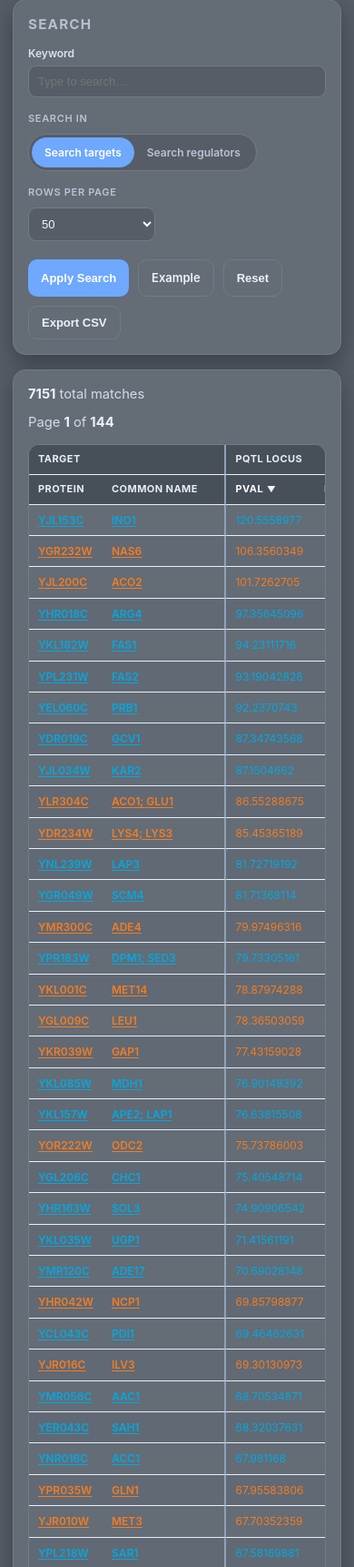
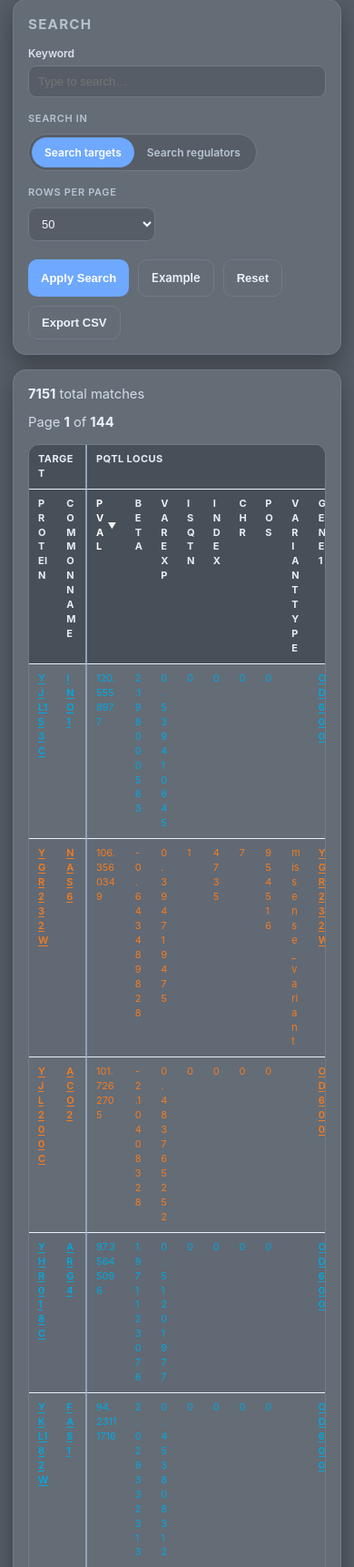
Before and after one commit to cjakobson/qtl-atlas, a FastAPI app: page / in a window 390 px wide. Shown: the part 149-1871 px from the top of the page at 91% size. Run offline with FastAPI, Linux system fonts and the light colour scheme.

Commit message:
fix mobile alignments

```diff
--- a/app/templates/index.html
+++ b/app/templates/index.html
@@ -317,6 +317,27 @@
     }
     @media (max-width: 620px) {
       .meta { flex-direction: column; align-items: flex-start; }
+      .volcano-plot-frame {
+        width: 100%;
+        max-width: 100%;
+        margin: 0;
+      }
+      .volcano-panel {
+        padding: 10px 8px 4px;
+      }
+      .table-wrap {
+        max-width: 100%;
+      }
+      table {
+        min-width: 0;
+        width: 100%;
+        font-size: 11px;
+      }
+      th, td {
+        white-space: normal;
+        word-break: break-word;
+        overflow-wrap: anywhere;
+      }
     }
 
     .results-layout--split {
```
